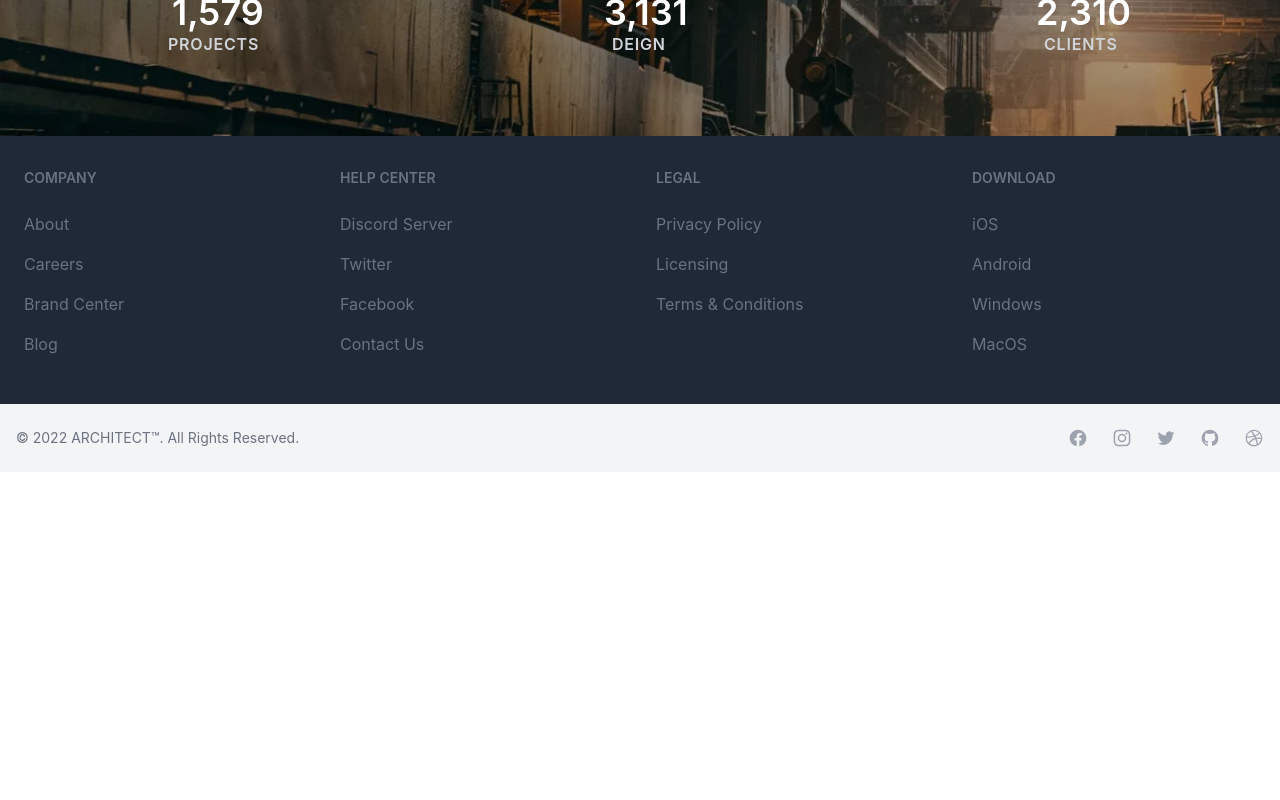
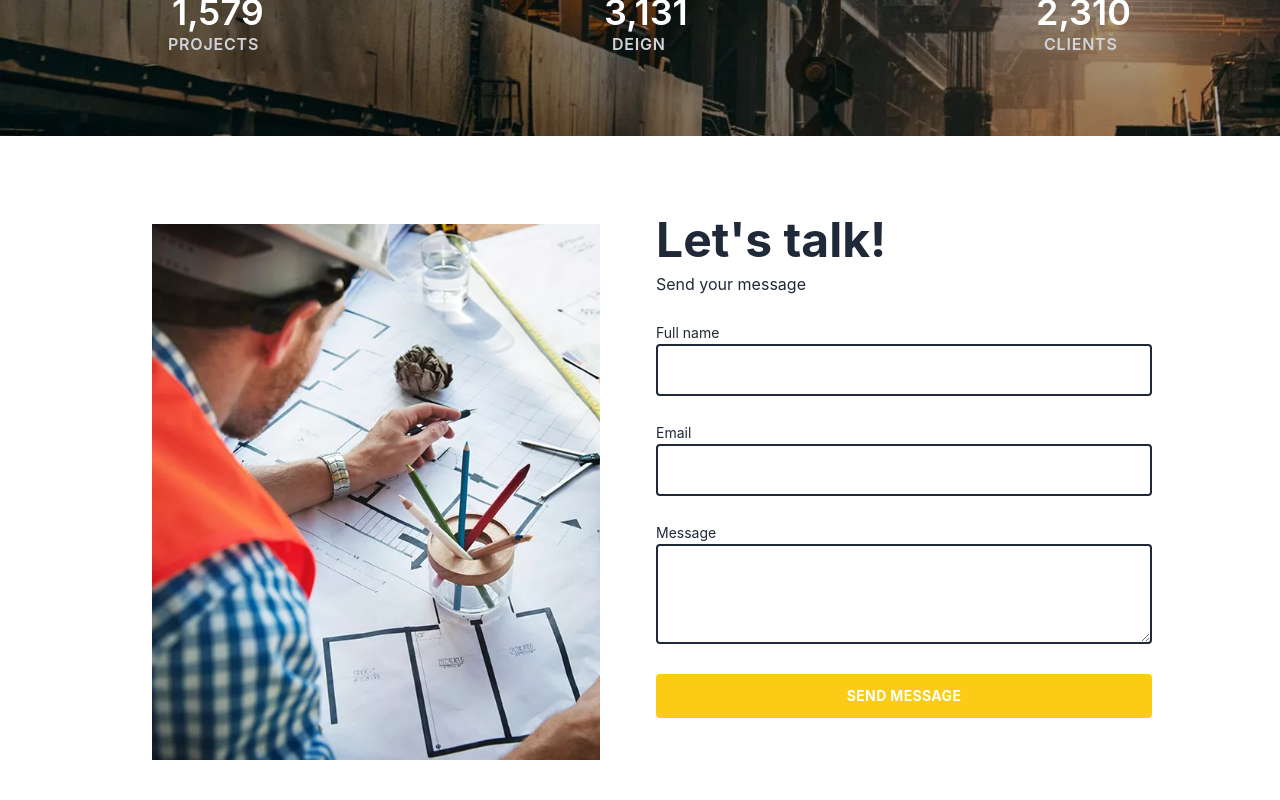
Before and after one commit to TahsinMostafiz/architect_client, a React (Create React App) app: page / in a window 1280 px wide. Shown: the part 1740-2540 px from the top of the page. Before the commit the page ends 2212 px from the top, so only its background shows below. Built offline with nearby package versions, Linux system fonts and the light colour scheme.

Commit message:
added contact section

```diff
--- a/src/Pages/Home/About/About.js
+++ b/src/Pages/Home/About/About.js
@@ -1,5 +1,4 @@
 import React from "react";
-import { Link } from "react-router-dom";
 import aboutImg from "../../../assets/images/coverpage/about.jpg";
 const About = () => {
   return (
@@ -17,12 +16,12 @@ const About = () => {
             according to your needs.
           </p>
           <div className="flex flex-col space-y-4 sm:items-center sm:justify-center sm:flex-row sm:space-y-0 sm:space-x-4 lg:justify-start">
-            <Link
-              to="#contact"
+            <a
+              href="#contact"
               className="px-8 py-3 text-lg font-semibold rounded bg-yellow-400 text-white"
             >
               Contact
-            </Link>
+            </a>
           </div>
         </div>
         <div className="flex items-center justify-center p-6 mt-8 lg:mt-0 relative">
--- /dev/null
+++ b/src/Pages/Home/Contact/Contact.js
@@ -0,0 +1,62 @@
+import React from "react";
+import contactImg from "../../../assets/images/coverpage/mesege.jpg";
+
+const Contact = () => {
+  return (
+    <div className="bg-white text-gray-800" id="contact">
+      <div className="grid max-w-screen-xl grid-cols-1 gap-8 px-8 py-16 mx-auto md:grid-cols-2 md:px-12 lg:px-16 xl:px-32 ">
+        <div className="flex flex-col justify-between">
+          <img src={contactImg} alt="" className="p-6 " />
+        </div>
+        <form className="space-y-6 ng-untouched ng-pristine ng-valid mt-4">
+          <div className="space-y-2">
+            <h2 className="text-4xl font-bold leading-tight lg:text-5xl">
+              Let's talk!
+            </h2>
+            <div className="text-gray-800">Send your message</div>
+          </div>
+          <div>
+            <label htmlFor="name" className="text-sm">
+              Full name
+            </label>
+            <input
+              id="name"
+              type="text"
+              placeholder=""
+              className="w-full p-3 rounded border-2 border-gray-800"
+            />
+          </div>
+          <div>
+            <label htmlFor="email" className="text-sm">
+              Email
+            </label>
+            <input
+              id="email"
+              type="email"
+              className="w-full p-3 rounded border-2 border-gray-800"
+              data-temp-mail-org="1"
+            />
+          </div>
+          <div>
+            <label htmlFor="message" className="text-sm">
+              Message
+            </label>
+            <textarea
+              id="message"
+              rows="3"
+              className="w-full p-3 rounded border-2 border-gray-800"
+            ></textarea>
+          </div>
+          <button
+            type="submit"
+            className="w-full p-3 text-sm font-bold tracking-wide uppercase rounded bg-yellow-400 text-white"
+          >
+            Send Message
+          </button>
+        </form>
+      </div>
+    </div>
+  );
+};
+
+export default Contact;
--- a/src/Pages/Home/Home/Home.js
+++ b/src/Pages/Home/Home/Home.js
@@ -1,6 +1,7 @@
 import React from "react";
 import About from "../About/About";
 import Banner from "../Banner/Banner";
+import Contact from "../Contact/Contact";
 import CountUpSection from "../CountUpSection/CountUpSection";
 
 const Home = () => {
@@ -9,6 +10,7 @@ const Home = () => {
       <Banner></Banner>
       <About></About>
       <CountUpSection></CountUpSection>
+      <Contact></Contact>
     </div>
   );
 };
```
Also changed, not shown: public/myServices.json (added, +135 -0 lines), src/Shared/Footer/Footer.js (+8 -8 lines), src/assets/images/coverpage/mesege.jpg (added).
